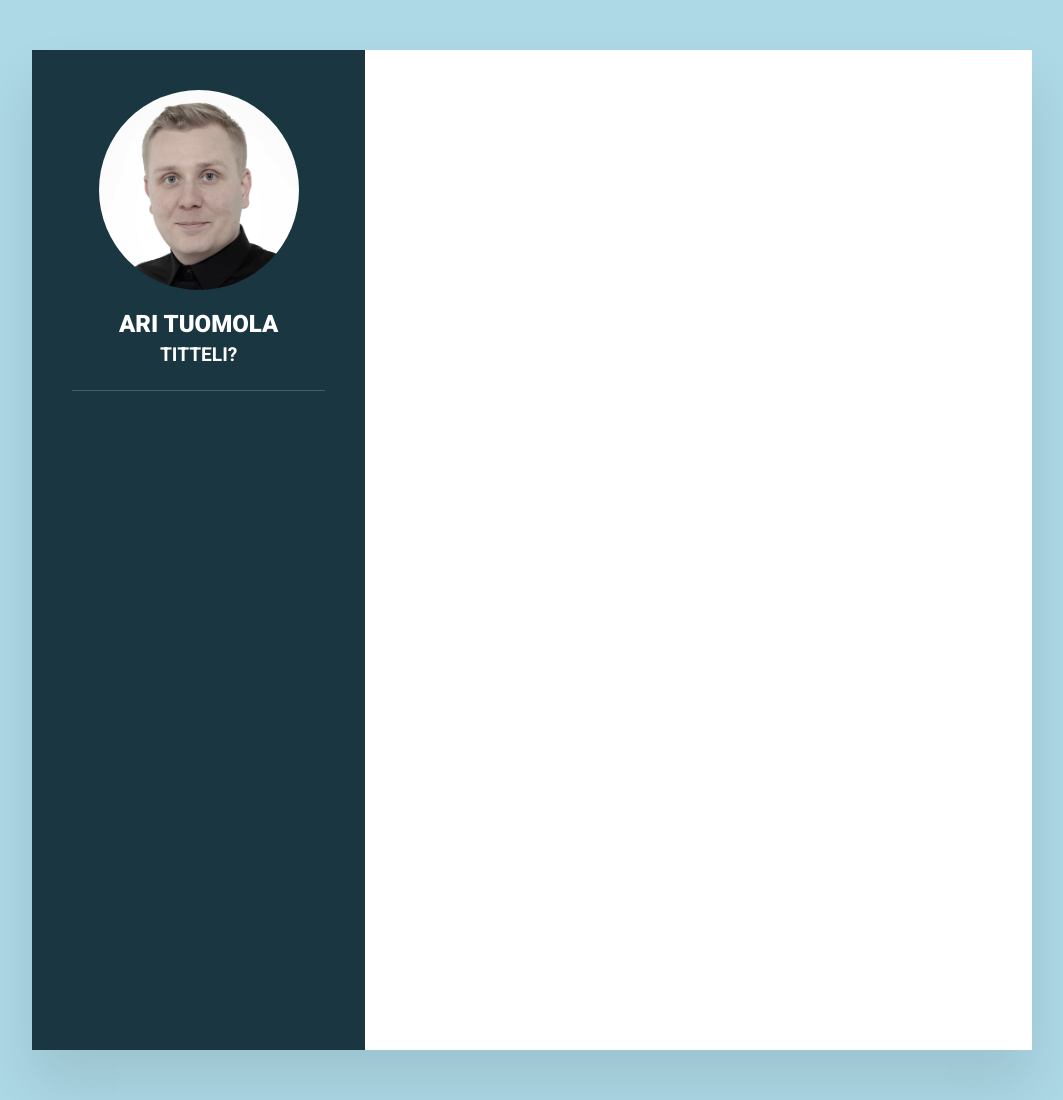
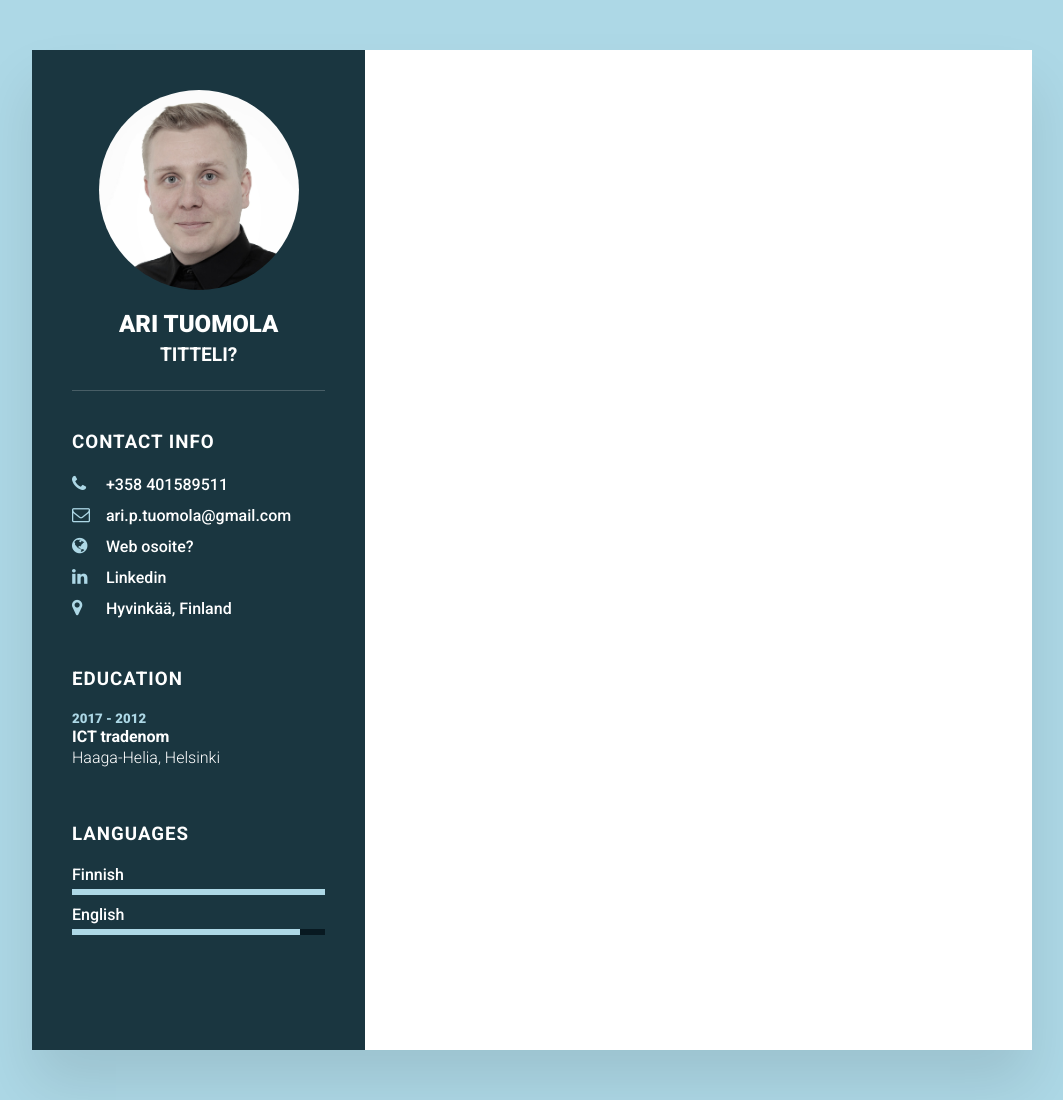
Before and after one commit to AriTuomola/cv, a plain HTML site: page index.html in a window 1280 px wide. Shown: the whole page, without its empty margins (108-1171 px from the left). Drawn offline with Linux system fonts and the light colour scheme.

Commit message:
left side done

```diff
--- a/index.html
+++ b/index.html
@@ -3,6 +3,7 @@
 <head>
 <meta name="viewport" content="width=device-width, initial-scale=1.0">
 <title>Responsive CV build with Html & CSS</title>
+<link rel="stylesheet" href="https://cdnjs.cloudflare.com/ajax/libs/font-awesome/4.7.0/css/font-awesome.css" integrity="sha512-5A8nwdMOWrSz20fDsjczgUidUBR8liPYU+WymTZP1lmY9G6Oc7HlZv156XqnsgNUzTyMefFTcsFH/tnJE/+xBg==" crossorigin="anonymous" referrerpolicy="no-referrer" />
 <link rel="stylesheet" type="text/css" href="style.css">
 <style>
    @import url('https://fonts.googleapis.com/css2?family=Roboto:ital,wght@0,300;0,500;0,700;0,900;1,700&display=swap');
@@ -17,9 +18,77 @@
                 </div>
                 <h2>Ari Tuomola<br><span>Titteli?</span></h2>
             </div>
+            <div class="contactInfo">
+                <h3 class="title">Contact info</h3>
+                <ul>
+                    <li>
+                        <span class="icon"><i class="fa fa-phone" aria-hidden="true"></i>
+                        </span>
+                        <span class="text">+358 401589511</span>
+                    </li>
+                    <li>
+                        <span class="icon"><i class="fa fa-envelope-o" aria-hidden="true"></i>
+                        </span>
+                        <span class="text">ari.p.tuomola@gmail.com</span>
+                    </li>
+                    <li>
+                        <span class="icon"><i class="fa fa-globe" aria-hidden="true"></i>
+                        </span>
+                        <span class="text">Web osoite?</span>
+                    </li>
+                    <li>
+                        <span class="icon"><i class="fa fa-linkedin" aria-hidden="true"></i>
+                        </span>
+                        <span class="text">Linkedin</span>
+                    </li>
+                    <li>
+                        <span class="icon"><i class="fa fa-map-marker" aria-hidden="true"></i>
+                        </span>
+                        <span class="text">Hyvinkää, Finland</span>
+                    </li>
+                </ul>
+            </div>
+            <div class="contactInfo education">
+                <h3 class="title">Education</h3>
+                <ul>
+                    <li>
+                       <h5>2017 - 2012</h5>
+                       <h4>ICT tradenom</h4>
+                       <h4>Haaga-Helia, Helsinki</h4>
+                    </li>
+                    <li>
+                        <h5></h5>
+                        <h4></h4>
+                        <h4></h4>
+                     </li>
+                     <li>
+                        <h5></h5>
+                        <h4></h4>
+                        <h4></h4>
+                     </li>
+                </ul>
+            </div>
+            <div class="contactInfo language">
+                <h3 class="title">Languages</h3>
+                <ul>
+                    <li>
+                        <span class="text">Finnish</span>
+                        <span class="percent">
+                            <div style="width: 100%;"></div>
+                        </span>
+                    </li>
+                    <li>
+                        <span class="text">English</span>
+                        <span class="percent">
+                            <div style="width: 90%;"></div>
+                        </span>
+                    </li>
+                </ul>
+            </div>
         </div>
 
         <div class="rightSide">
+        </div>
     </div>
 </body>
 </html>
--- a/style.css
+++ b/style.css
@@ -73,6 +73,82 @@ body
     font-size: 0.8em;
     font-weight: 700;
 }
+.contactInfo
+{
+    padding-top: 40px;
+}
+.title
+{
+    color: #fff;
+    text-transform: uppercase;
+    font-weight: 700;
+    Letter-spacing: 1px;
+    margin-bottom: 20px;
+
+}
+.contactInfo ul
+{
+    position: relative;
+}
+.contactInfo ul li
+{
+    position: relative;
+    list-style: none;
+    margin: 10px 0;
+    cursor: pointer;
+}
+.contactInfo ul li .icon
+{
+    display: inline-block;
+    width: 30px;
+    font-size: 18px;
+    color: lightblue;
+
+}
+.contactInfo ul li span
+{
+    color: #fff;
+    font-weight: 500;
+}
+.contactInfo.education li
+{
+    margin-bottom: 15px;
+    line-height: 1.3;
+
+}
+.contactInfo.education h5
+{
+    color: lightblue;
+    font-weight: 900;
+}
+.contactInfo.education h4:nth-child(2)
+{
+    color: #fff;
+    font-weight: 700;
+}
+.contactInfo.education h4
+{
+    color: #fff;
+    font-weight: 300;
+}
+.contactInfo.language .percent
+{
+    position: relative;
+    width: 100%;
+    height: 6px;
+    background: #081921;
+    display: block;
+    margin-top: 5px;
+}
+.contactInfo.language .percent div
+{
+    position: absolute;
+    top: 0;
+    left: 0;
+    height: 100%;
+    background: lightblue;
+}
+
 .container .rightSide
 {
     position: relative;
```
